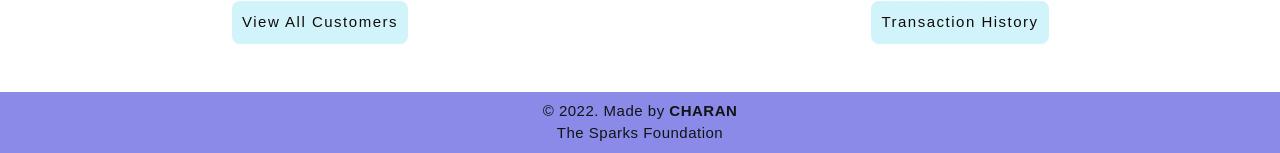
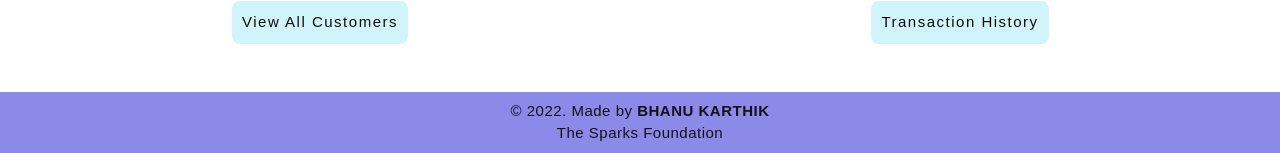
Before and after one commit to Bhanukarthik16/Basic-Banking-System, a PHP site: page / in a window 1280 px wide. Shown: the part 700-853 px from the top of the page. Run offline with PHP 8.4, Linux system fonts and the light colour scheme; a stand-in replaces the project's code that opens the database connection.

Commit message:
Update index.php

```diff
--- a/Basic_Bank_System-master/index.php
+++ b/Basic_Bank_System-master/index.php
@@ -47,7 +47,7 @@
             </div>
       </div>
       <footer class="text-center mt-5 py-2">
-        <p>&copy 2022. Made by <b>CHARAN</b> <br> The Sparks Foundation</p>
+        <p>&copy 2022. Made by <b>BHANU KARTHIK</b> <br> The Sparks Foundation</p>
       </footer>
       <script src="https://code.jquery.com/jquery-3.5.1.slim.min.js" integrity="sha384-DfXdz2htPH0lsSSs5nCTpuj/zy4C+OGpamoFVy38MVBnE+IbbVYUew+OrCXaRkfj" crossorigin="anonymous"></script>
 <script src="https://cdn.jsdelivr.net/npm/bootstrap@4.5.3/dist/js/bootstrap.bundle.min.js" integrity="sha384-ho+j7jyWK8fNQe+A12Hb8AhRq26LrZ/JpcUGGOn+Y7RsweNrtN/tE3MoK7ZeZDyx" crossorigin="anonymous"></script>
```
